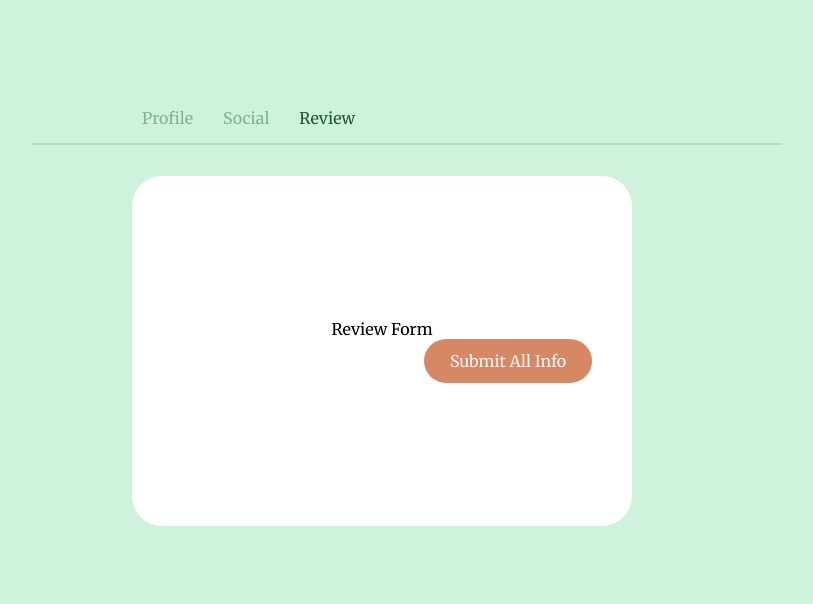
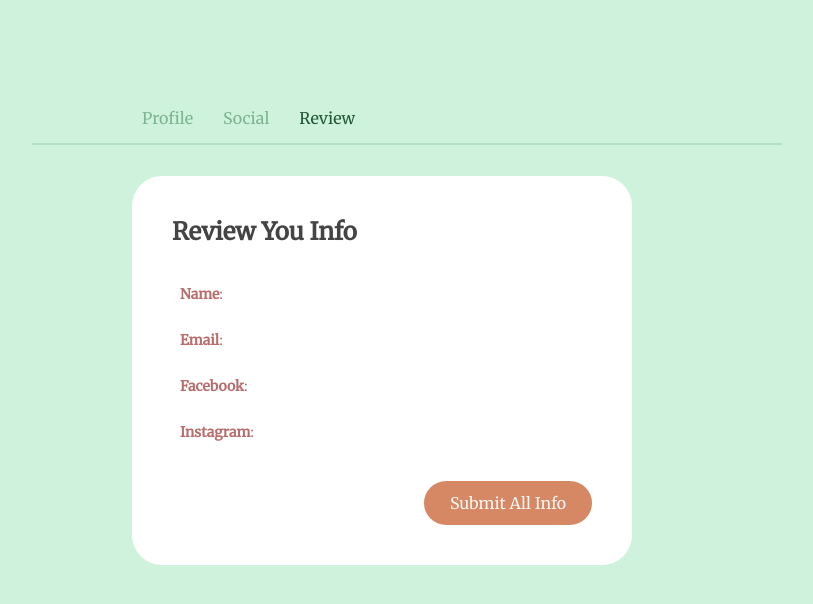
Before and after one commit to dev-Danialw/react-multiStep-form, a React (Vite) app: page /review in a window 1280 px wide. Shown: the top 604 px of the page, without its empty margins (258-1071 px from the left). Built offline with nearby package versions, Linux system fonts and the light colour scheme.

Commit message:
reivew with context

```diff
--- a/src/App.css
+++ b/src/App.css
@@ -141,6 +141,7 @@ input[type="submit"] {
   width: 40%;
   margin-left: 60%;
   margin-bottom: 0;
+  margin-top: 20px;
   padding: 12px;
   background: #d68865;
   font-size: 16px;
--- a/src/components/signupForm/ProfileForm.jsx
+++ b/src/components/signupForm/ProfileForm.jsx
@@ -1,8 +1,10 @@
 import React from "react";
 import { useForm } from "react-hook-form";
 import { useNavigate } from "react-router-dom";
+import { useSignupForm } from "../../context/SignupFormContext";
 
 const ProfileForm = () => {
+  const { profile, setProfile } = useSignupForm();
   let navigate = useNavigate();
 
   const {
@@ -12,7 +14,7 @@ const ProfileForm = () => {
   } = useForm();
 
   const onSubmit = async (data) => {
-    console.log(data);
+    setProfile(data);
     navigate("/social");
   };
 
@@ -24,6 +26,7 @@ const ProfileForm = () => {
         <input
           type="text"
           name="name"
+          defaultValue={profile.name}
           placeholder="What's you name?"
           {...register("name", {
             required: true,
@@ -35,6 +38,7 @@ const ProfileForm = () => {
         <input
           type="email"
           name="email"
+          defaultValue={profile.email}
           placeholder="What's you email?"
           {...register("email", {
             required: true,
--- a/src/components/signupForm/Review.jsx
+++ b/src/components/signupForm/Review.jsx
@@ -1,13 +1,36 @@
 import React from "react";
+import { useSignupForm } from "../../context/SignupFormContext";
 
 const ReviewForm = () => {
+  const { profile, social } = useSignupForm();
+
+  const handleSubmit = (e) => {
+    e.preventDefault();
+    alert("Submitted");
+  };
+
   return (
-    <div>
-      <form>
-        Review Form
-        <input type="submit" value="Submit All Info" />
-      </form>
-    </div>
+    <form onSubmit={handleSubmit}>
+      <h2>Review You Info</h2>
+
+      <p>
+        <strong>Name</strong>: {profile.name}
+      </p>
+
+      <p>
+        <strong>Email</strong>: {profile.email}
+      </p>
+
+      <p>
+        <strong>Facebook</strong>: {social.facebook}
+      </p>
+
+      <p>
+        <strong>Instagram</strong>: {social.instagram}
+      </p>
+
+      <input type="submit" value="Submit All Info" />
+    </form>
   );
 };
 
--- a/src/components/signupForm/SignupForm.jsx
+++ b/src/components/signupForm/SignupForm.jsx
@@ -9,8 +9,12 @@ import SocialForm from "./SocialForm";
 // steps links
 import StepLinks from "./StepLinks";
 
+// context
+import { SignupFormProvider } from "../../context/SignupFormContext";
+
 const SignupForm = () => {
   return (
+    <SignupFormProvider>
       <div className="signup-form">
         {/* Steps and links */}
         <StepLinks />
@@ -21,6 +25,7 @@ const SignupForm = () => {
           <Route path="/review" element={<ReviewForm />} />
         </Routes>
       </div>
+    </SignupFormProvider>
   );
 };
 
--- a/src/components/signupForm/SocialForm.jsx
+++ b/src/components/signupForm/SocialForm.jsx
@@ -1,8 +1,10 @@
 import React from "react";
 import { useForm } from "react-hook-form";
 import { useNavigate } from "react-router-dom";
+import { useSignupForm } from "../../context/SignupFormContext";
 
 const SocialForm = () => {
+  const { social, setSocial } = useSignupForm();
   let navigate = useNavigate();
 
   const {
@@ -12,7 +14,7 @@ const SocialForm = () => {
   } = useForm();
 
   const onSubmit = async (data) => {
-    console.log(data);
+    setSocial(data);
     navigate("/review");
   };
 
@@ -24,6 +26,7 @@ const SocialForm = () => {
         <input
           type="text"
           name="facebook"
+          defaultValue={social.facebook}
           placeholder="What's your Facebook?"
           {...register("facebook", {
             required: true,
@@ -35,6 +38,7 @@ const SocialForm = () => {
         <input
           type="text"
           name="instagram"
+          defaultValue={social.instagram}
           placeholder="What's you Insta?"
           {...register("instagram", {
             required: true,
--- /dev/null
+++ b/src/context/SignupFormContext.jsx
@@ -0,0 +1,17 @@
+import React, { createContext, useContext, useState } from "react";
+
+export const SignupFormContext = createContext();
+export const useSignupForm = () => useContext(SignupFormContext);
+
+export function SignupFormProvider({ children }) {
+  const [profile, setProfile] = useState({});
+  const [social, setSocial] = useState({});
+
+  return (
+    <SignupFormContext.Provider
+      value={{ profile, setProfile, social, setSocial }}
+    >
+      {children}
+    </SignupFormContext.Provider>
+  );
+}
```
Lines whose indentation alone changed are shown as unchanged.
